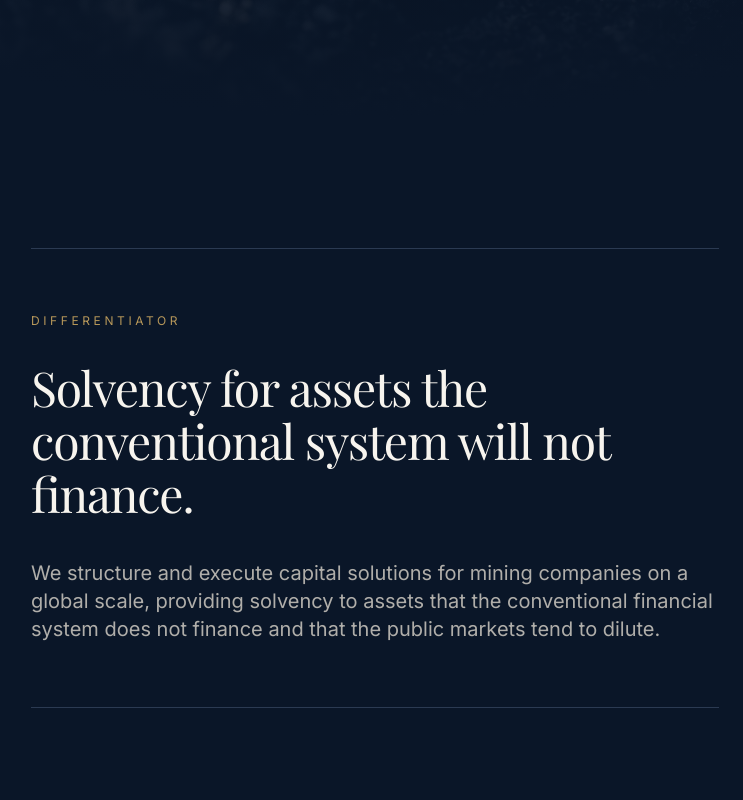
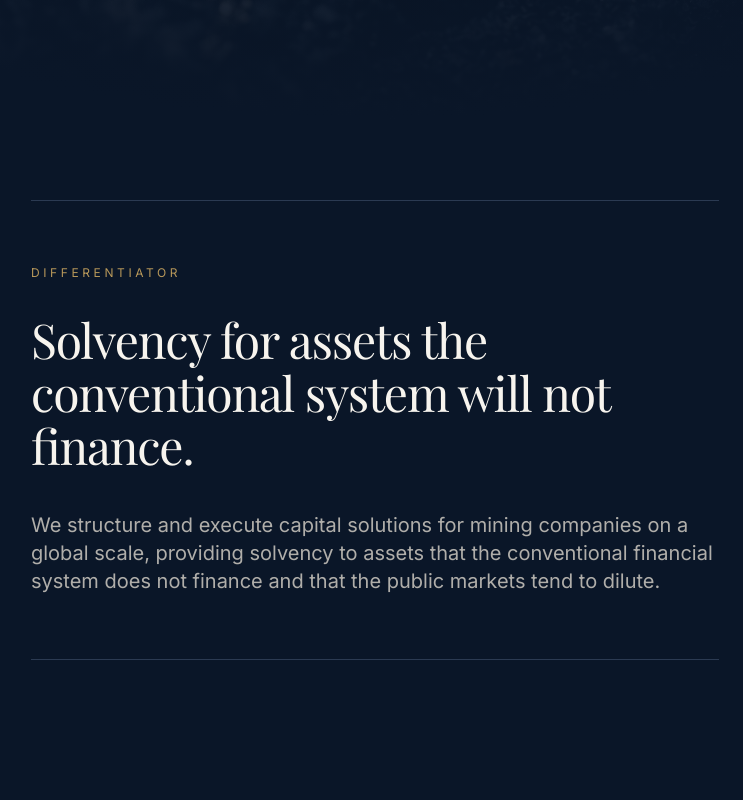
Before and after one commit to dbassa/allianz-gold, a Next.js app: page /en in a window 1280 px wide. Shown: the part 680-1480 px from the top of the page, without its empty margins (265-1008 px from the left). Built offline with nearby package versions, Linux system fonts and the light colour scheme; no server answers.

Commit message:
Augmentem una mica més el padding que haviem quedat curts

```diff
--- a/components/sections/ValueProposition.tsx
+++ b/components/sections/ValueProposition.tsx
@@ -7,7 +7,7 @@ export function ValueProposition() {
   const t = useTranslations('home.value');
 
   return (
-    <section className="py-32 md:pt-30 md:pb-40">
+    <section className="py-32 md:pt-20 md:pb-40">
       <Container size="narrow">
         <Rule className="mb-16" />
         <Reveal>
```
